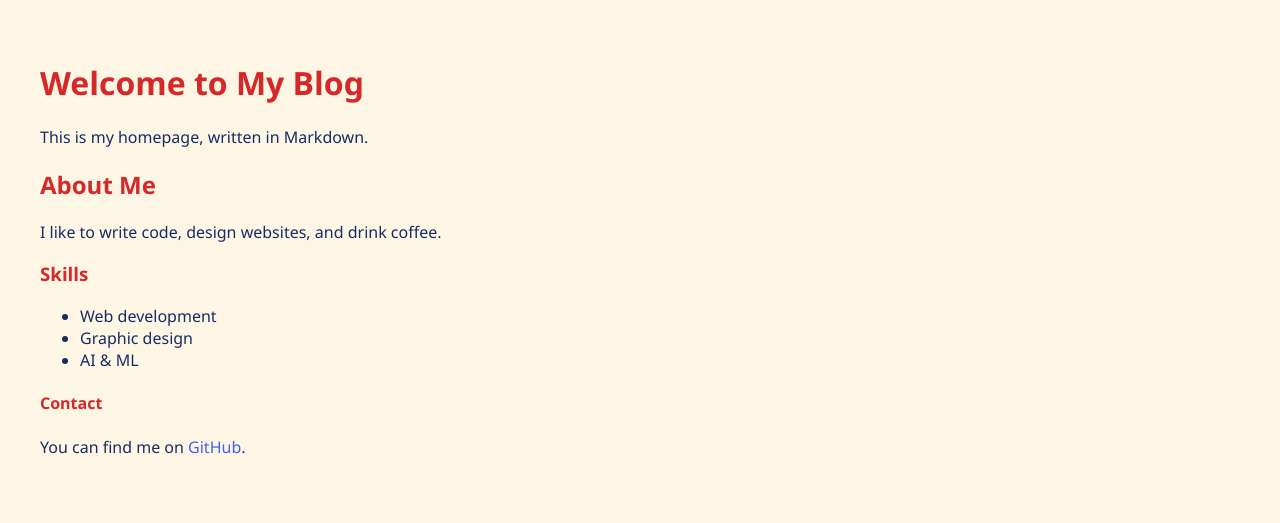
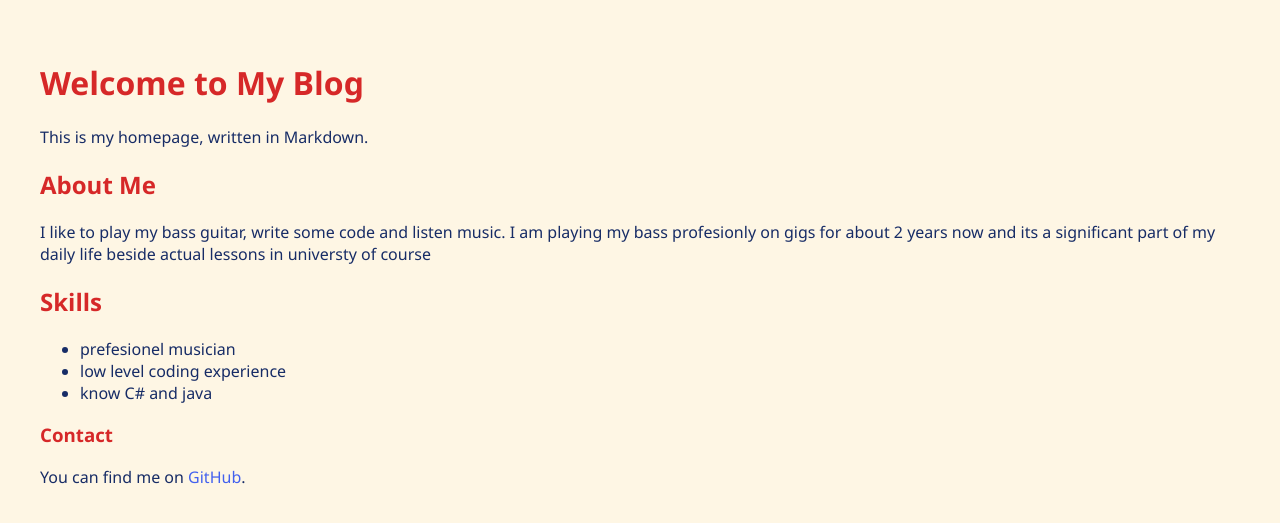
Before and after one commit to ashenone631/ashenone631.github.io, a Jekyll site: the page built from index.md, in a window 1280 px wide. Shown: the top 523 px of the page. Built offline with Jekyll 4.4.1, drawn with Linux system fonts in a browser that asks for light colours.

Commit message:
Update index.md

```diff
--- a/index.md
+++ b/index.md
@@ -1,22 +1,23 @@
 ---
 layout: default
-title: My Colorful Blog
+title: Blog by Dirt
 ---
 
-# Welcome to My Blog
+#                                                                     Welcome to My Blog
 
 This is my homepage, written in Markdown.
 
 ## About Me
 
-I like to write code, design websites, and drink coffee.
+I like to play my bass guitar, write some code and listen music.
+I am playing my bass profesionly on gigs for about 2 years now and its a significant part of my daily life beside actual lessons in universty of course
 
-### Skills
+## Skills
 
-- Web development
-- Graphic design
-- AI & ML
+- prefesionel musician
+- low level coding experience
+- know C# and java
 
-#### Contact
+### Contact
 
 You can find me on [GitHub](https://github.com/ashenone631).
```
